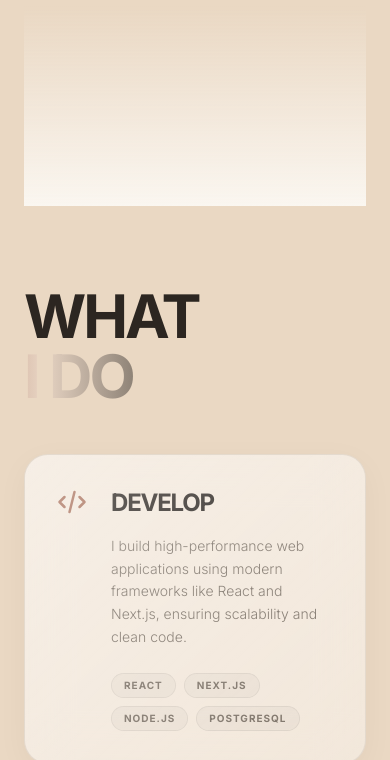
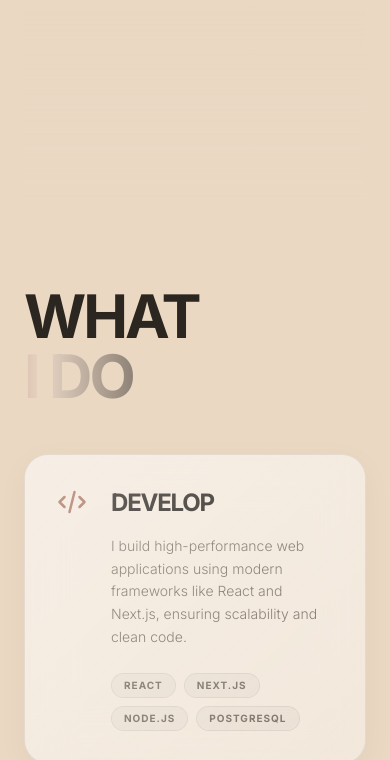
Before and after one commit to Techside-Pragyan/Techside-Portfolio, a React (Vite) app: page / in a window 390 px wide. Shown: the part 3062-3822 px from the top of the page. Built offline with nearby package versions, Linux system fonts and the light colour scheme.

Commit message:
feat: implement Projects, WhatIDo, and Experience sections with motion animations and responsive layouts

```diff
--- a/src/sections/Experience.jsx
+++ b/src/sections/Experience.jsx
@@ -91,7 +91,7 @@ const Experience = () => {
                   }`}
                 >
                   {/* Timeline Dot */}
-                  <div className="absolute left-0 md:left-1/2 top-0 md:top-1/2 w-4 h-4 rounded-full bg-[#A9715B] shadow-[0_0_15px_rgba(169,113,91,0.5)] md:-translate-x-1/2 md:-translate-y-1/2 z-10 border-4 border-[#FAF6F0]"></div>
+                  <div className="absolute left-0 md:left-1/2 top-0 md:top-1/2 w-4 h-4 rounded-full bg-[#A9715B] shadow-[0_0_15px_rgba(169,113,91,0.5)] md:-translate-x-1/2 md:-translate-y-1/2 z-10 border-4 border-[#EAD8C3]"></div>
 
                   {/* Content Card */}
                   <div className={`w-full md:w-[45%] pl-8 md:pl-0`}>
--- a/src/sections/Projects.jsx
+++ b/src/sections/Projects.jsx
@@ -112,7 +112,7 @@ const Projects = () => {
                     {/* Floating Tech Badges on Image */}
                     <div className="absolute top-4 right-4 z-30 flex flex-col gap-2 opacity-0 group-hover:opacity-100 transition-opacity duration-300 translate-x-4 group-hover:translate-x-0">
                       {project.tags.slice(0, 2).map((tag, i) => (
-                        <span key={i} className="text-[10px] font-bold px-2 py-1 rounded-md bg-[#FAF6F0]/90 backdrop-blur-md text-[#2C2621] border border-black/[0.06] shadow-sm">
+                        <span key={i} className="text-[10px] font-bold px-2 py-1 rounded-md bg-[#EAD8C3]/90 backdrop-blur-md text-[#2C2621] border border-black/[0.06] shadow-sm">
                           {tag}
                         </span>
                       ))}
--- a/src/sections/WhatIDo.jsx
+++ b/src/sections/WhatIDo.jsx
@@ -61,7 +61,7 @@ const WhatIDo = () => {
             )}
 
             {/* Overlay Gradient to blend desk with background */}
-            <div className="absolute bottom-0 left-0 w-full h-1/3 bg-gradient-to-t from-[#FAF6F0] to-transparent pointer-events-none"></div>
+            <div className="absolute bottom-0 left-0 w-full h-1/3 bg-gradient-to-t from-[#EAD8C3] to-transparent pointer-events-none"></div>
           </motion.div>
 
         </div>
```
